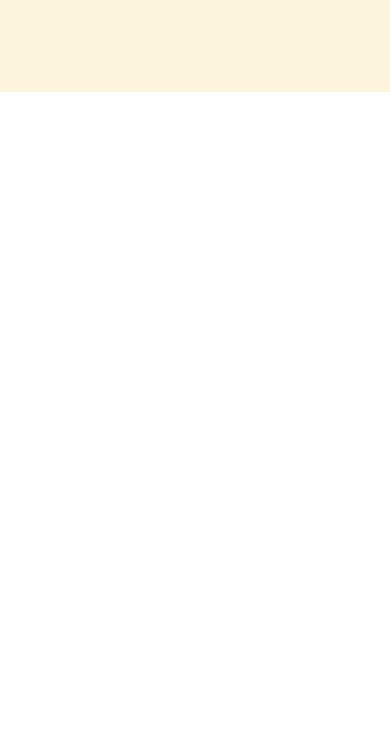
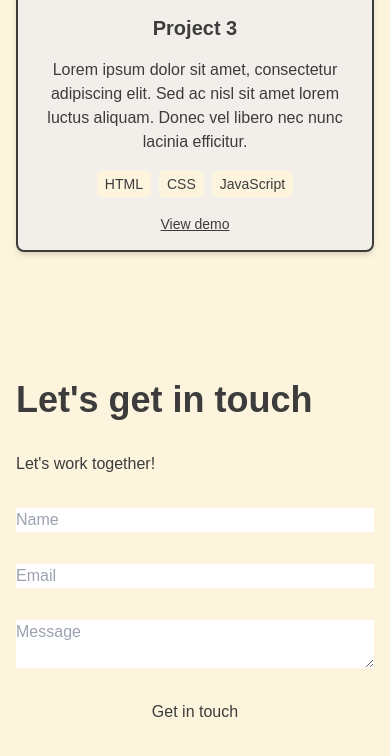
Before and after one commit to tanveersran/portfolio-website, a Next.js app in the folder my-portfolio/: page / in a window 390 px wide. Shown: the part 6852-7608 px from the top of the page. Before the commit the page ends 6944 px from the top, so only its background shows below. Built offline with nearby package versions, Linux system fonts and the light colour scheme.

Commit message:
finish mvp portfolio website

```diff
--- /dev/null
+++ b/my-portfolio/src/components/ProjectItem.js
@@ -0,0 +1,25 @@
+import { motion } from "framer-motion";
+const ProjectItem = ({project}) => {
+    return (
+        <motion.div
+        initial={{ opacity: 0, y: 100 }}
+        whileInView={{ opacity: 1, y: 0 }}
+        whileHover={{ scale: 1.03 }}
+        transition={{ duration: 0.3}}
+        className="flex flex-col items-center justify-center gap-4 p-4 bg-primary-tinted border-primary-dark border-2 rounded-lg shadow-md"
+        >
+
+                <img src={project.image} alt={project.title} className="w-full h-64 object-cover rounded-lg" />
+                <h3 className="text-xl font-bold">{project.title}</h3>
+                <p className="text-center">{project.description}</p>
+                <div className="flex flex-wrap gap-2">
+                    {project.tags.map((tag, index) => (
+                        <span key={index} className="px-2 py-1 text-sm text-primary-dark bg-primary rounded-md">{tag}</span>
+                    ))}
+                </div>
+                <a href={project.link} className="text-sm text-primary-dark underline">View demo </a>
+        </motion.div>
+    );
+}
+
+export default ProjectItem;
--- a/my-portfolio/src/screens/sections/ContactSection.js
+++ b/my-portfolio/src/screens/sections/ContactSection.js
@@ -5,9 +5,20 @@ import SectionTitle from "@/components/SectionTitle";
 const ContactSection = ({data}) => {
     return (
         <motion.section
+        initial={{ scale: 0.8 }}
+        whileInView={{ scale: 1 }}
+        transition={{ duration: 0.3 }}
         className="flex flex-col pt-32 gap-8 px-4 mx-4 min-h-screen w-screen max-w-7xl lg:px-0 lg:mx-0 lg:gap-16"
         >
             <SectionTitle title={data.contactSectionTitle} />
+            <p>{data.contactSectionSubtitle}</p>
+            <form action={data.contactButtonLink} method="post" className="flex flex-col gap-8">
+                <input type="text" name="name" placeholder="Name" required />
+                <input type="email" name="email" placeholder="Email" required />
+                <textarea name="message" placeholder="Message" required></textarea>
+                <button type="submit">{data.contactButtonText}</button>
+            </form>
+
         </motion.section>
 
     )
--- a/my-portfolio/src/screens/sections/ProjectSection.js
+++ b/my-portfolio/src/screens/sections/ProjectSection.js
@@ -1,6 +1,7 @@
 "use client";
 import { motion } from "framer-motion";
 import SectionTitle from "@/components/SectionTitle";
+import ProjectItem from "@/components/ProjectItem";
 
 const ProjectSection = ({data}) => {
     return (
@@ -8,6 +9,11 @@ const ProjectSection = ({data}) => {
         className="flex flex-col pt-32 gap-8 px-4 mx-4 min-h-screen w-screen max-w-7xl lg:px-0 lg:mx-0 lg:gap-16"
         >
             <SectionTitle title={data.projectSectionTitle} />
+            <div className="grid grid-cols-1 gap-8 lg:grid-cols-2">
+                {data.projects.map((project, index) => (
+                    <ProjectItem key={index} project={project} />
+                ))}
+            </div>
         </motion.section>
 
     )
```
